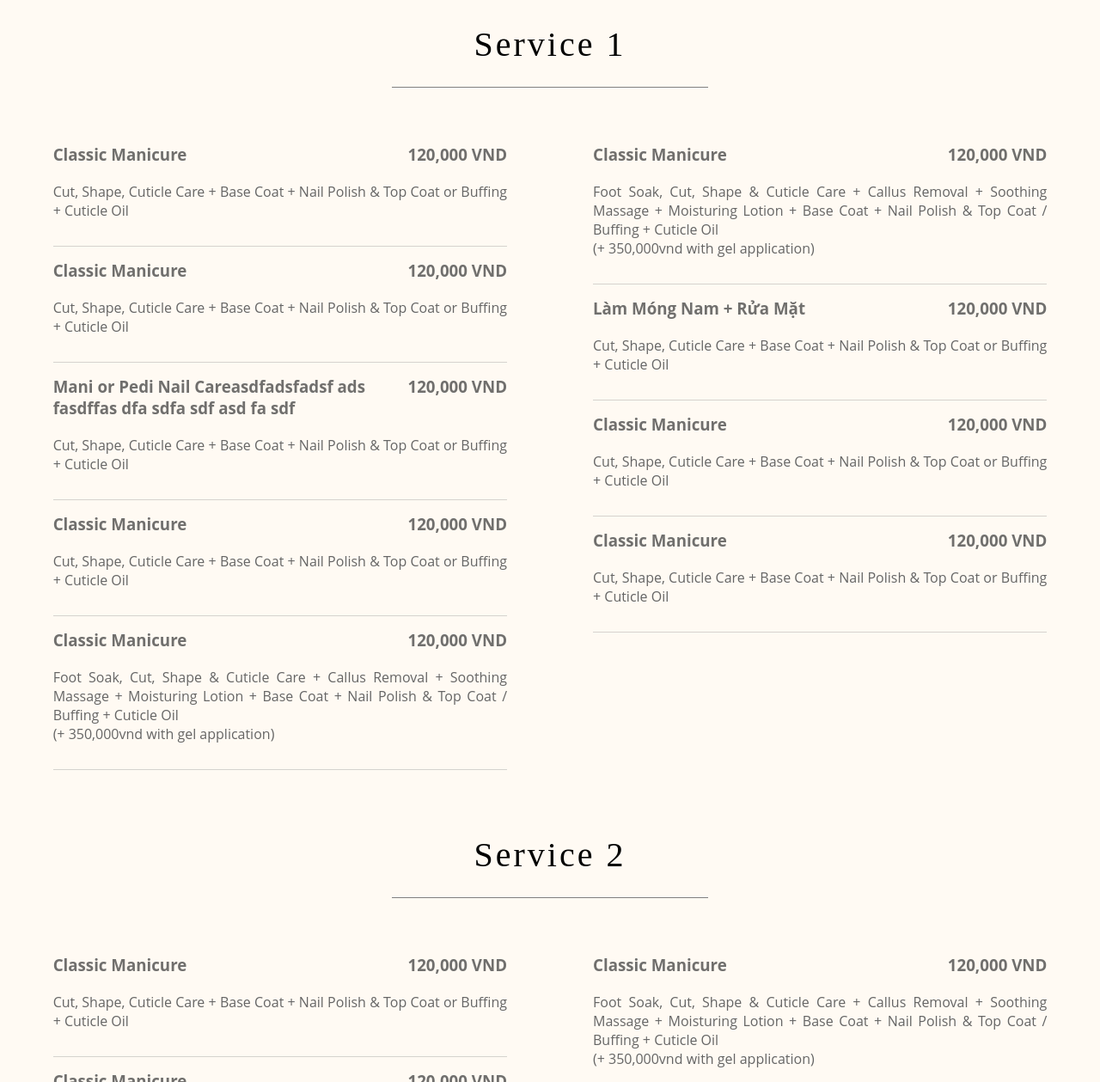
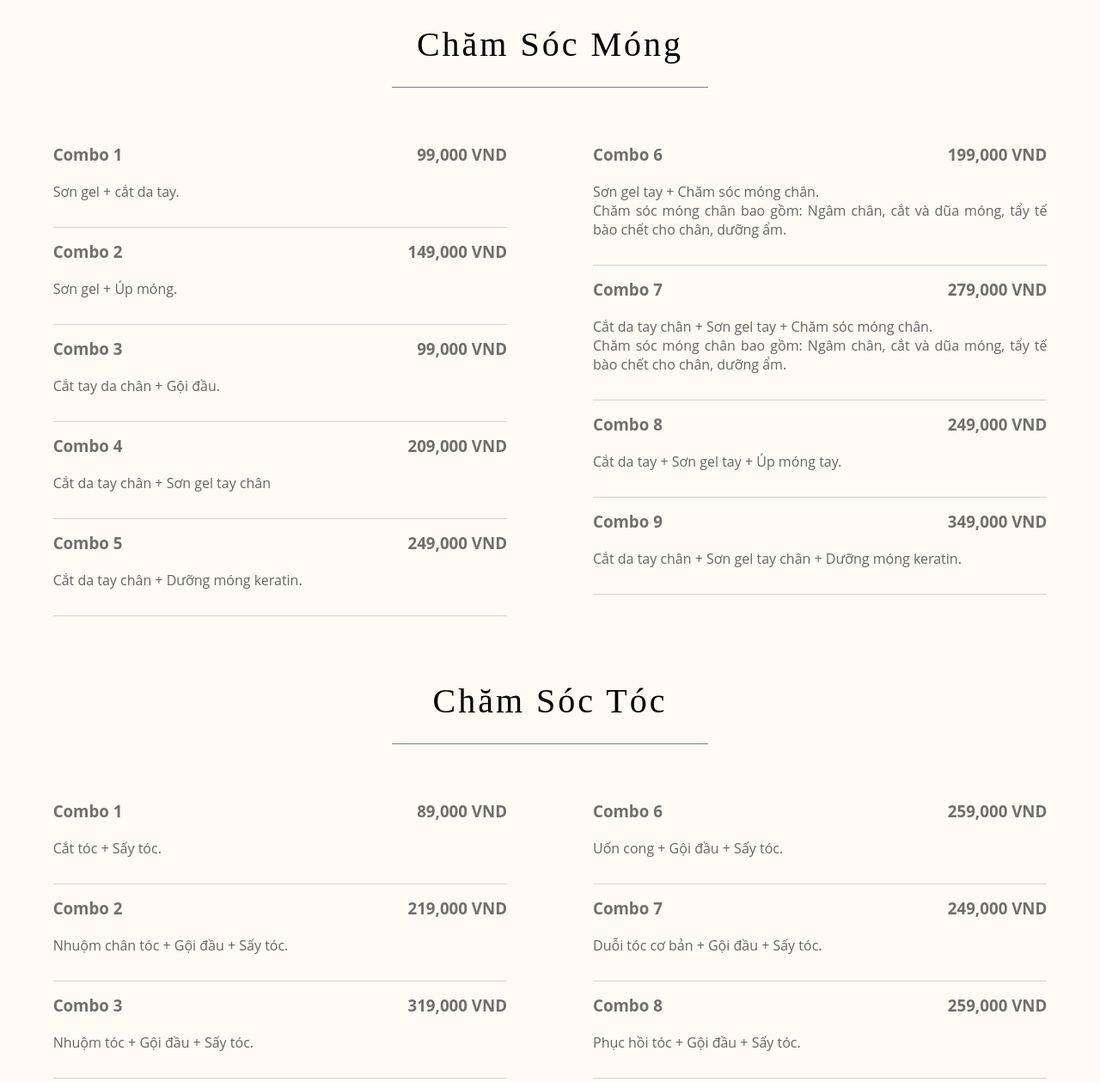
Before and after one commit to CThawngs/Nails-Hair_Yen_Nga, a plain HTML site: page index.html in a window 1280 px wide. Shown: the part 1541-2800 px from the top of the page at 86% size. Drawn offline with Linux system fonts and the light colour scheme; a web font is replaced by a local one.

Commit message:
Update Details of services

```diff
--- a/index.html
+++ b/index.html
@@ -22,8 +22,9 @@
         <div class="menu-desktop">
             <ul class="menu">
                 <li><a href="#Introduction">Giới thiệu</a></li>
-                <li><a href="#Service_1">Service 1</a></li>
-                <li><a href="#Service_2">Service 2</a></li>
+                <li><a href="#Service_1">Chăm sóc móng</a></li>
+                <li><a href="#Service_2">Chăm sóc tóc</a></li>
+                <li><a href="#Service_3">Gội đầu</a></li>
                 <li><a href="#Location">Địa điểm</a></li>
                 <li><a href="#Contact">Liên hệ</a></li>
             </ul>
@@ -33,10 +34,11 @@
             <i class="fa-solid fa-bars btn-bars"></i>
             <ul class="menu">
                 <li><a href="#Introduction">Giới thiệu</a></li>
-                <li><a href="#Service_1">Service 1</a></li>
-                <li><a href="#Service_2">Service 2</a></li>
+                <li><a href="#Service_1">Chăm sóc móng</a></li>
+                <li><a href="#Service_2">Chăm sóc tóc</a></li>
+                <li><a href="#Service_3">Gội đầu</a></li>
                 <li><a href="#Location">Địa điểm</a></li>
-                <li><a href="#Contact" id="delete-border">Liên hệ</a></li>
+                <li><a href="#Contact">Liên hệ</a></li>
             </ul>
         </div>
     </nav>
@@ -109,159 +111,216 @@
         </div>
 
         <div class="service" id="Service_1">
-            <h2>Service 1</h2>
+            <h2>Chăm Sóc Móng</h2>
 
             <div class="service-container">
                 <div class="service-left">
                     <div class="item-container">
                         <div class="item">
-                            <h3>Classic Manicure</h3>
-                            <h3>120,000 VND</h3>
+                            <h3>Combo 1</h3>
+                            <h3>99,000 VND</h3>
                         </div>
-                        <p class="item-description">Cut, Shape, Cuticle Care + Base Coat + Nail Polish & Top Coat or Buffing + Cuticle Oil</p>
+                        <p class="item-description">Sơn gel + cắt da tay.</p>
                     </div>
 
                     <div class="item-container">
                         <div class="item">
-                            <h3>Classic Manicure</h3>
-                            <h3>120,000 VND</h3>
+                            <h3>Combo 2</h3>
+                            <h3>149,000 VND</h3>
                         </div>
-                        <p class="item-description">Cut, Shape, Cuticle Care + Base Coat + Nail Polish & Top Coat or Buffing + Cuticle Oil</p>
+                        <p class="item-description">Sơn gel + Úp móng.</p>
                     </div>
 
                     <div class="item-container">
                         <div class="item">
-                            <h3>Mani or Pedi Nail Careasdfadsfadsf ads fasdffas dfa sdfa sdf asd fa sdf</h3>
-                            <h3>120,000 VND</h3>
+                            <h3>Combo 3</h3>
+                            <h3>99,000 VND</h3>
                         </div>
-                        <p class="item-description">Cut, Shape, Cuticle Care + Base Coat + Nail Polish & Top Coat or Buffing + Cuticle Oil</p>
+                        <p class="item-description">Cắt tay da chân + Gội đầu.</p>
                     </div>
 
                     <div class="item-container">
                         <div class="item">
-                            <h3>Classic Manicure</h3>
-                            <h3>120,000 VND</h3>
+                            <h3>Combo 4</h3>
+                            <h3>209,000 VND</h3>
                         </div>
-                        <p class="item-description">Cut, Shape, Cuticle Care + Base Coat + Nail Polish & Top Coat or Buffing + Cuticle Oil</p>
+                        <p class="item-description">Cắt da tay chân + Sơn gel tay chân</p>
                     </div>
 
                     <div class="item-container">
                         <div class="item">
-                            <h3>Classic Manicure</h3>
-                            <h3>120,000 VND</h3>
+                            <h3>Combo 5</h3>
+                            <h3>249,000 VND</h3>
                         </div>
-                        <p>Foot Soak, Cut, Shape & Cuticle Care + Callus Removal + Soothing Massage + Moisturing Lotion + Base Coat + Nail Polish & Top Coat / Buffing + Cuticle Oil</p>
-                        <p>(+ 350,000vnd with gel application)</p>
+                        <p>Cắt da tay chân + Dưỡng móng keratin.</p>
                     </div>
                 </div>
 
                 <div class="service-right">
                     <div class="item-container">
                         <div class="item">
-                            <h3>Classic Manicure</h3>
-                            <h3>120,000 VND</h3>
+                            <h3>Combo 6</h3>
+                            <h3>199,000 VND</h3>
                         </div>
-                        <p>Foot Soak, Cut, Shape & Cuticle Care + Callus Removal + Soothing Massage + Moisturing Lotion + Base Coat + Nail Polish & Top Coat / Buffing + Cuticle Oil</p>
-                        <p>(+ 350,000vnd with gel application)</p>
+                        <p>Sơn gel tay + Chăm sóc móng chân.</p>
+                        <p>Chăm sóc móng chân bao gồm: Ngâm chân, cắt và dũa móng, tẩy tế bào chết cho chân, dưỡng ẩm.</p>
                     </div>
 
                     <div class="item-container">
                         <div class="item">
-                            <h3>Làm Móng Nam + Rửa Mặt</h3>
-                            <h3>120,000 VND</h3>
+                            <h3>Combo 7</h3>
+                            <h3>279,000 VND</h3>
                         </div>
-                        <p class="item-description">Cut, Shape, Cuticle Care + Base Coat + Nail Polish & Top Coat or Buffing + Cuticle Oil</p>
+                        <p class="item-description">Cắt da tay chân + Sơn gel tay + Chăm sóc móng chân.</p>
+                        <p>Chăm sóc móng chân bao gồm: Ngâm chân, cắt và dũa móng, tẩy tế bào chết cho chân, dưỡng ẩm.</p>
                     </div>
 
                     <div class="item-container">
                         <div class="item">
-                            <h3>Classic Manicure</h3>
-                            <h3>120,000 VND</h3>
+                            <h3>Combo 8</h3>
+                            <h3>249,000 VND</h3>
                         </div>
-                        <p class="item-description">Cut, Shape, Cuticle Care + Base Coat + Nail Polish & Top Coat or Buffing + Cuticle Oil</p>
+                        <p class="item-description">Cắt da tay + Sơn gel tay + Úp móng tay.</p>
                     </div>
 
                     <div class="item-container">
                         <div class="item">
-                            <h3>Classic Manicure</h3>
-                            <h3>120,000 VND</h3>
+                            <h3>Combo 9</h3>
+                            <h3>349,000 VND</h3>
                         </div>
-                        <p class="item-description">Cut, Shape, Cuticle Care + Base Coat + Nail Polish & Top Coat or Buffing + Cuticle Oil</p>
+                        <p class="item-description">Cắt da tay chân + Sơn gel tay chân + Dưỡng móng keratin.</p>
                     </div>
                 </div>
             </div>
         </div>
 
         <div class="service" id="Service_2">
-            <h2>Service 2</h2>
+            <h2>Chăm Sóc Tóc</h2>
 
             <div class="service-container">
                 <div class="service-left">
                     <div class="item-container">
                         <div class="item">
-                            <h3>Classic Manicure</h3>
-                            <h3>120,000 VND</h3>
+                            <h3>Combo 1</h3>
+                            <h3>89,000 VND</h3>
                         </div>
-                        <p class="item-description">Cut, Shape, Cuticle Care + Base Coat + Nail Polish & Top Coat or Buffing + Cuticle Oil</p>
+                        <p class="item-description">Cắt tóc + Sấy tóc.</p>
                     </div>
 
                     <div class="item-container">
                         <div class="item">
-                            <h3>Classic Manicure</h3>
-                            <h3>120,000 VND</h3>
+                            <h3>Combo 2</h3>
+                            <h3>219,000 VND</h3>
                         </div>
-                        <p class="item-description">Cut, Shape, Cuticle Care + Base Coat + Nail Polish & Top Coat or Buffing + Cuticle Oil</p>
+                        <p class="item-description">Nhuộm chân tóc + Gội đầu + Sấy tóc.</p>
                     </div>
 
                     <div class="item-container">
                         <div class="item">
-                            <h3>Mani or Pedi Nail Careasdfadsfadsf ads fasdffas dfa sdfa sdf asd fa sdf</h3>
-                            <h3>120,000 VND</h3>
+                            <h3>Combo 3</h3>
+                            <h3>319,000 VND</h3>
                         </div>
-                        <p class="item-description">Cut, Shape, Cuticle Care + Base Coat + Nail Polish & Top Coat or Buffing + Cuticle Oil</p>
+                        <p class="item-description">Nhuộm tóc + Gội đầu + Sấy tóc.</p>
                     </div>
 
                     <div class="item-container">
                         <div class="item">
-                            <h3>Classic Manicure</h3>
-                            <h3>120,000 VND</h3>
+                            <h3>Combo 4</h3>
+                            <h3>459,000 VND</h3>
                         </div>
-                        <p class="item-description">Cut, Shape, Cuticle Care + Base Coat + Nail Polish & Top Coat or Buffing + Cuticle Oil</p>
+                        <p class="item-description">Nhuộm hightlight + Gội đầu + Sấy tóc.</p>
+                    </div>
+
+                    <div class="item-container">
+                        <div class="item">
+                            <h3>Combo 5</h3>
+                            <h3>219,000 VND</h3>
+                        </div>
+                        <p class="item-description">Uốn tóc cơ bản + Gội đầu + Sấy tóc.</p>
                     </div>
                 </div>
 
                 <div class="service-right">
                     <div class="item-container">
                         <div class="item">
-                            <h3>Classic Manicure</h3>
-                            <h3>120,000 VND</h3>
+                            <h3>Combo 6</h3>
+                            <h3>259,000 VND</h3>
                         </div>
-                        <p>Foot Soak, Cut, Shape & Cuticle Care + Callus Removal + Soothing Massage + Moisturing Lotion + Base Coat + Nail Polish & Top Coat / Buffing + Cuticle Oil</p>
-                        <p>(+ 350,000vnd with gel application)</p>
+                        <p>Uốn cong + Gội đầu + Sấy tóc.</p>
                     </div>
 
                     <div class="item-container">
                         <div class="item">
-                            <h3>Làm Móng Nam + Rửa Mặt</h3>
-                            <h3>120,000 VND</h3>
+                            <h3>Combo 7</h3>
+                            <h3>249,000 VND</h3>
                         </div>
-                        <p class="item-description">Cut, Shape, Cuticle Care + Base Coat + Nail Polish & Top Coat or Buffing + Cuticle Oil</p>
+                        <p class="item-description">Duỗi tóc cơ bản + Gội đầu + Sấy tóc.</p>
                     </div>
 
                     <div class="item-container">
                         <div class="item">
-                            <h3>Classic Manicure</h3>
-                            <h3>120,000 VND</h3>
+                            <h3>Combo 8</h3>
+                            <h3>259,000 VND</h3>
                         </div>
-                        <p class="item-description">Cut, Shape, Cuticle Care + Base Coat + Nail Polish & Top Coat or Buffing + Cuticle Oil</p>
+                        <p class="item-description">Phục hồi tóc + Gội đầu + Sấy tóc.</p>
                     </div>
 
                     <div class="item-container">
                         <div class="item">
-                            <h3>Classic Manicure</h3>
+                            <h3>Combo 9</h3>
                             <h3>120,000 VND</h3>
                         </div>
-                        <p class="item-description">Cut, Shape, Cuticle Care + Base Coat + Nail Polish & Top Coat or Buffing + Cuticle Oil</p>
+                        <p class="item-description">Phục hồi tóc nhuộm + Gội đầu + Sấy tóc.</p>
+                    </div>
+
+                    <div class="item-container">
+                        <div class="item">
+                            <h3>Combo 10</h3>
+                            <h3>289,000 VND</h3>
+                        </div>
+                        <p class="item-description">Uống gợn sóng + Gội đầu + Sấy tóc.</p>
+                    </div>
+                </div>
+            </div>
+        </div>
+
+        <div class="service" id="Service_3">
+            <h2>Gội Đầu</h2>
+
+            <div class="service-container">
+                <div class="service-left">
+                    <div class="item-container">
+                        <div class="item">
+                            <h3>Combo 1</h3>
+                            <h3>89,000 VND</h3>
+                        </div>
+                        <p class="item-description">Gội thường + Massage vai gáy.</p>
+                    </div>
+
+                    <div class="item-container">
+                        <div class="item">
+                            <h3>Combo 2</h3>
+                            <h3>119,000 VND</h3>
+                        </div>
+                        <p class="item-description">Gội thảo dược + Massage vai gáy.</p>
+                    </div>
+                </div>
+
+                <div class="service-right">
+                    <div class="item-container">
+                        <div class="item">
+                            <h3>Combo 3</h3>
+                            <h3>159,000 VND</h3>
+                        </div>
+                        <p>Gội dưỡng sinh + Cắt da tay chân.</p>
+                    </div>
+
+                    <div class="item-container">
+                        <div class="item">
+                            <h3>Combo 4</h3>
+                            <h3>399,000 VND</h3>
+                        </div>
+                        <p class="item-description">Gội dưỡng sinh + Massage trị nhức mỏi.</p>
                     </div>
                 </div>
             </div>
```
Also changed, not shown: style.css (+6 -1 lines).
